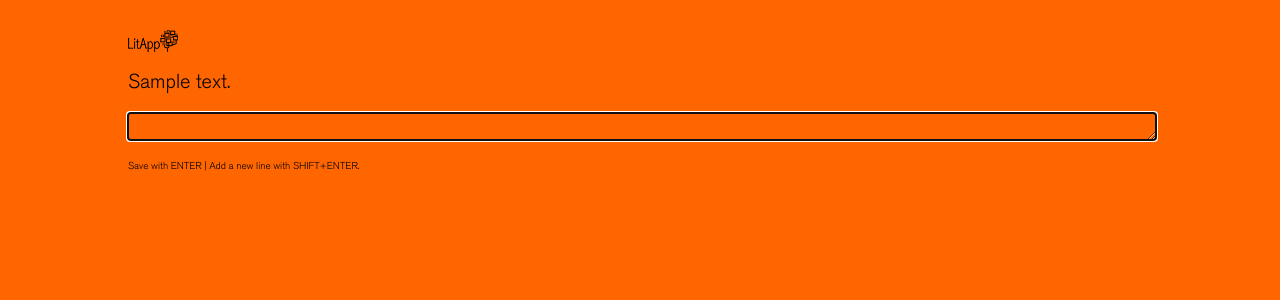
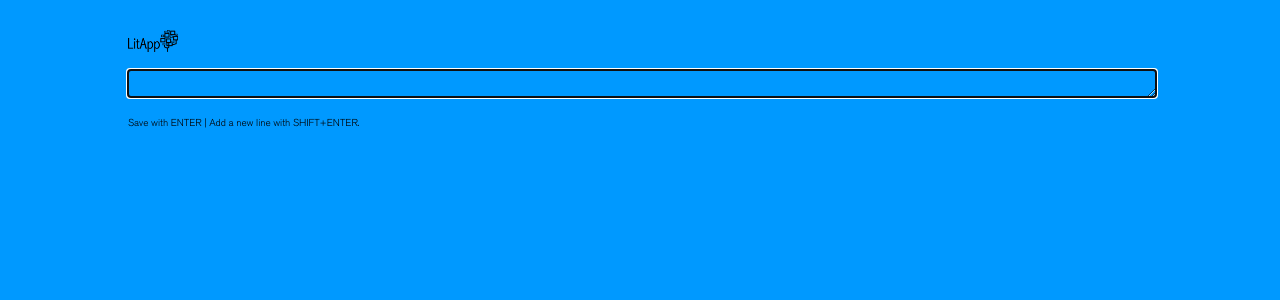
Before and after one commit to Murr2016/litapp, a PHP site: page / in a window 1280 px wide. Shown: the top 300 px of the page. Run offline with PHP 8.4, Linux system fonts and the light colour scheme; tables that the repository leaves empty hold one stand-in row (values such as "Sample post"); data that the repository does not hold is empty.

Commit message:
index.php | random hintergrundfarb

```diff
--- a/litapp/index.php
+++ b/litapp/index.php
@@ -2,7 +2,16 @@
 session_start();
 require_once("res/settings.php");
 require_once("res/Funktionen.php");
+
+
+$Hintergrund_Farben = array ( 0 => "#F60", 1 => "#CF0", 2 => "#3CF", 3 => "#09F", 4 => "#3C0", 5 => "#F90", 6 => "#3CC", 7 => "#69F", 8 => "#F3C", 9 => "#FFF", 10 => "#C3C3C3", 11 => "#F03");
+
+$Hintergrund = $Hintergrund_Farben[mt_rand(0,11)];
+
 ?>
+
+
+
 
 <!DOCTYPE html PUBLIC "-//W3C//DTD XHTML 1.0 Transitional//EN" "http://www.w3.org/TR/xhtml1/DTD/xhtml1-transitional.dtd">
 <meta http-equiv="Content-Type" content="text/html;charset=utf-8" />
@@ -27,7 +36,7 @@
 	padding:0;
 	font-family: Akzidenz;
 	font-size:20px;
-	background:#F60;
+	background:<?=$Hintergrund?>;
 
 	}
 #Input_Text {
@@ -35,7 +44,7 @@
 	font-size:20px;
 	font-weight:lighter;
 	width:100%;
-	background-color:#F60;
+	background-color:<?=$Hintergrund?>;
 	border:none;
 	}
 p {
```
